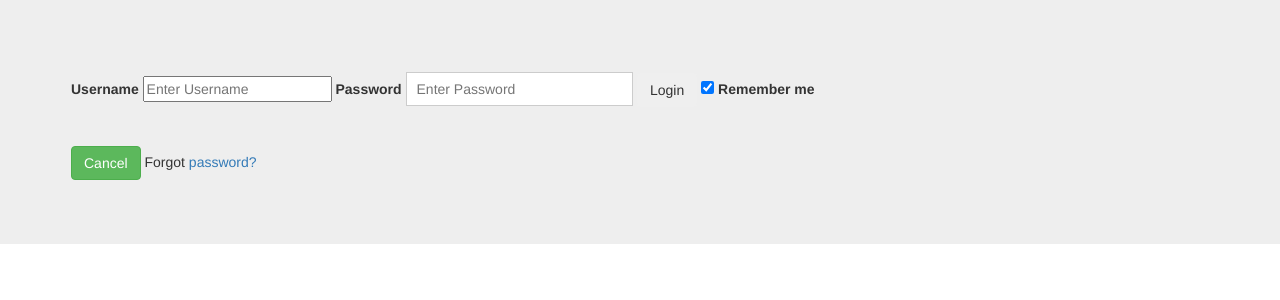
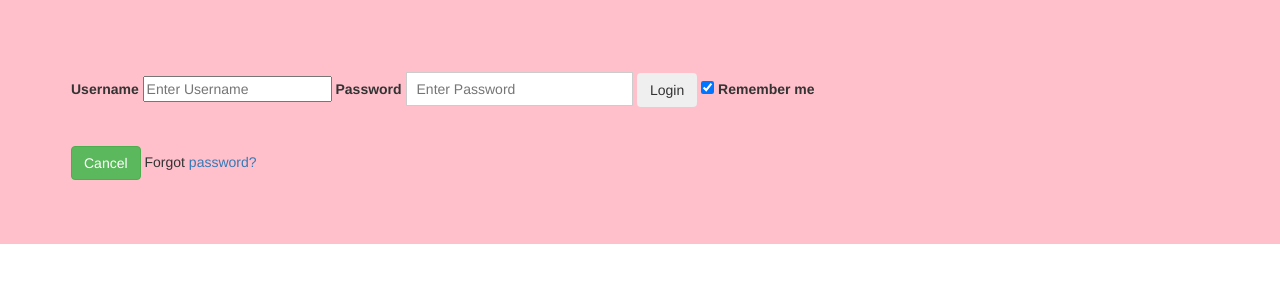
Before and after one commit to Desiree-Mmasi/Dacarius, a PHP site: page / in a window 1280 px wide. Shown: the top 300 px of the page. Run offline with PHP 8.4, Linux system fonts and the light colour scheme.

Commit message:
add styles.css

```diff
--- a/css/styles.css
+++ b/css/styles.css
@@ -1,3 +1,6 @@
+.jumbotron{
+  background-color: pink;
+}
 
 .form {
   border: 3px solid #f1f1f1;
```
